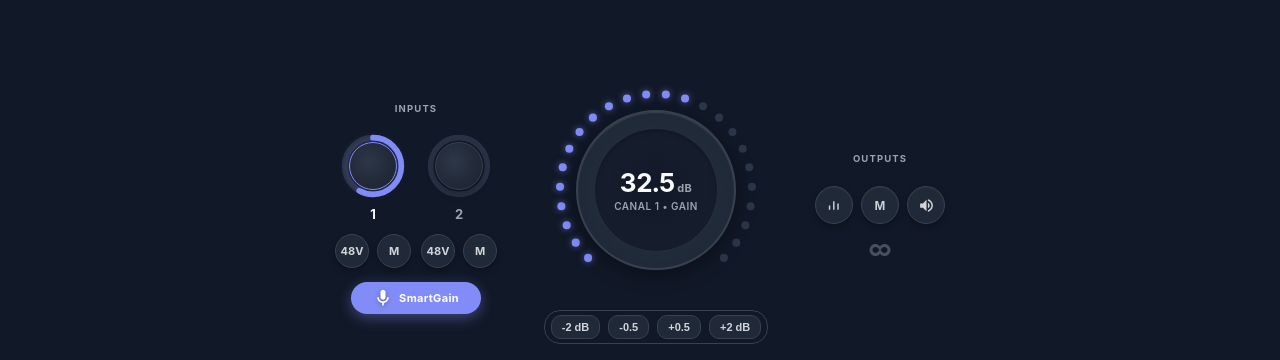
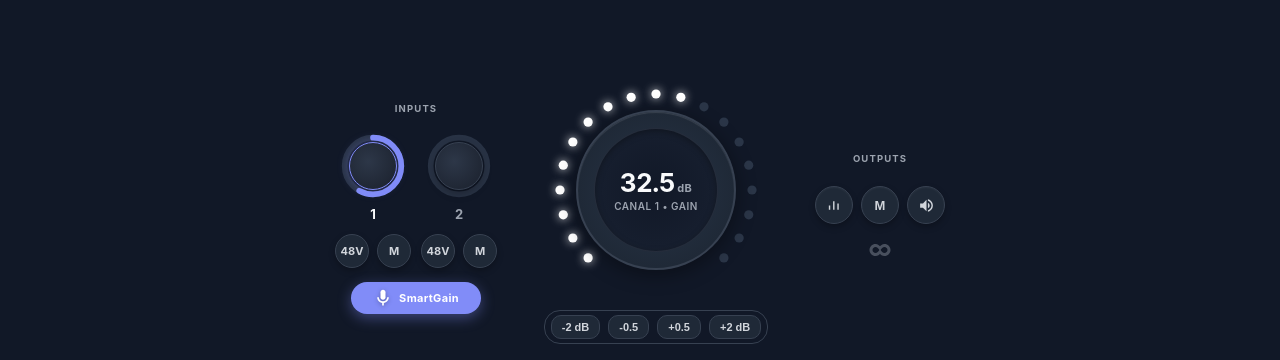
Before and after one commit to SebaAguiar/evo-linux-control-suite, a React (Vite) app in the folder apps/desktop/: page / in a window 1280 px wide. Shown: the part 210-570 px from the top of the page. Built offline with nearby package versions, Linux system fonts and the light colour scheme; no server answers.

Commit message:
feat(ui): exact 19 white LEDs with dynamic intensity and subtle fading VU meter

```diff
--- a/apps/desktop/src/components/MainDial.tsx
+++ b/apps/desktop/src/components/MainDial.tsx
@@ -2,7 +2,7 @@ import React, { useState, useRef, useEffect, useCallback, useMemo } from "react"
 import type { ActiveMode, ChannelState, MonitorMixState } from "../types";
 import { MIN_DB, MAX_DB, MIN_OUT_DB, MAX_OUT_DB } from "../hooks/useEvoSocket";
 
-const TOTAL_LEDS = 24;
+const TOTAL_LEDS = 19;
 
 interface MainDialProps {
   activeMode: ActiveMode;
@@ -85,7 +85,7 @@ export const MainDial: React.FC<MainDialProps> = ({
     }
   }, [currentInfo.text, isEditing]);
 
-  // Pre-calculate 24 halo dots
+  // Pre-calculate 19 halo dots matching exact Audient EVO 4 hardware
   const haloDots = useMemo(() => {
     const cx = 125;
     const cy = 125;
@@ -106,17 +106,17 @@ export const MainDial: React.FC<MainDialProps> = ({
   const activeLedCount = Math.round(currentInfo.ratio * TOTAL_LEDS);
   const haloColor = currentInfo.isMuted
     ? "var(--red-mute)"
-    : activeMode === "mix" || activeMode === "out"
+    : activeMode === "mix"
     ? "var(--color-accent)"
-    : "var(--led-active)";
+    : "#ffffff";
 
   const haloGlow = currentInfo.isMuted
-    ? "rgba(255, 59, 48, 0.5)"
-    : activeMode === "mix" || activeMode === "out"
+    ? "rgba(255, 59, 48, 0.6)"
+    : activeMode === "mix"
     ? "var(--color-accent-glow)"
-    : "var(--led-glow)";
+    : "rgba(255, 255, 255, 0.85)";
 
-  // Cómputo de vúmetro en dBFS (-60 a 0 dBFS)
+  // Cómputo de vúmetro en dBFS (-55 a 0 dBFS)
   const meterVal = meterDb ?? -128;
   const isMeterActive =
     (activeMode === "ch0" || activeMode === "ch1" || activeMode === "out") &&
@@ -124,8 +124,8 @@ export const MainDial: React.FC<MainDialProps> = ({
     !userAdjusting &&
     !isDragging &&
     !isEditing;
-  const meterRatio = Math.max(0, Math.min(1, (meterVal + 60) / 60));
-  const meterLedCount = isMeterActive ? Math.round(meterRatio * TOTAL_LEDS) : 0;
+  const meterRatio = Math.max(0, Math.min(1, (meterVal + 55) / 55));
+  const peakPos = meterRatio * (TOTAL_LEDS - 1);
 
   // Drag interaction
   const isDraggingRef = useRef(false);
@@ -347,22 +347,53 @@ export const MainDial: React.FC<MainDialProps> = ({
           let dotColor = "var(--led-inactive)";
           let dotGlow = "none";
 
-          if (isMeterActive && meterLedCount > 0) {
-            // Modo Vúmetro en Vivo:
-            if (idx < meterLedCount) {
-              // Gradiente VU clásico: Verde (0..15), Ámbar (16..21), Rojo de saturación (22..23)
-              dotColor = idx >= 22 ? "#ff3b30" : idx >= 16 ? "#ffcc00" : "var(--green-evo)";
-              dotGlow = `drop-shadow(0 0 5px ${dotColor})`;
+          if (isMeterActive && meterVal > -55) {
+            // Vúmetro orgánico Audient EVO 4 (19 LEDs blancos con intensidad y fade suave)
+            const dist = idx - peakPos;
+            let intensity = 0;
+
+            if (dist <= 0) {
+              const distBelow = -dist;
+              if (distBelow < 1.0) {
+                // Cabeza de pico actual: máxima intensidad brillante
+                intensity = 1.0;
+              } else if (distBelow <= 6.0) {
+                // Cola de desvanecimiento suave (fade out sutil)
+                intensity = Math.max(0, 1.0 - distBelow * 0.16);
+              } else {
+                // Hacia abajo se apaga (no prende todos los LEDs)
+                intensity = 0;
+              }
+            } else if (dist < 1.0) {
+              // Entrada suave al siguiente LED
+              intensity = (1.0 - dist) * 0.7;
+            }
+
+            if (intensity > 0) {
+              if (idx === TOTAL_LEDS - 1 && meterVal >= -0.5) {
+                // Clip / saturación en 0 dBFS (último LED en rojo de advertencia)
+                dotColor = "#ff3b30";
+                dotGlow = "drop-shadow(0 0 8px #ff3b30)";
+              } else {
+                // LED blanco puro con brillo e intensidad dinámica
+                dotColor = `rgba(255, 255, 255, ${Math.max(0.12, intensity)})`;
+                dotGlow =
+                  intensity > 0.5
+                    ? `drop-shadow(0 0 ${Math.round(7 * intensity)}px rgba(255, 255, 255, ${0.95 * intensity}))`
+                    : intensity > 0.2
+                    ? `drop-shadow(0 0 3px rgba(255, 255, 255, 0.6))`
+                    : "none";
+              }
             } else if (idx === activeLedCount - 1) {
-              // Marcador discreto del punto de ganancia ajustado
-              dotColor = "rgba(255, 255, 255, 0.5)";
+              // Marcador discreto del punto de ganancia/volumen ajustado
+              dotColor = "rgba(255, 255, 255, 0.35)";
               dotGlow = "none";
             }
           } else {
             // Modo Ajuste / Estático: arco de ganancia, volumen o balance
             const isActive = idx < activeLedCount;
             dotColor = isActive ? haloColor : "var(--led-inactive)";
-            dotGlow = isActive ? `drop-shadow(0 0 4px ${haloGlow})` : "none";
+            dotGlow = isActive ? `drop-shadow(0 0 5px ${haloGlow})` : "none";
           }
 
           return (
@@ -370,12 +401,12 @@ export const MainDial: React.FC<MainDialProps> = ({
               key={idx}
               cx={dot.x}
               cy={dot.y}
-              r={4.2}
+              r={4.8}
               className="halo-dot"
               fill={dotColor}
               style={{
                 filter: dotGlow,
-                transition: isMeterActive ? "fill 0.05s ease-out, filter 0.05s ease-out" : "none",
+                transition: isMeterActive ? "fill 0.07s ease-out, filter 0.07s ease-out" : "none",
               }}
             />
           );
```
